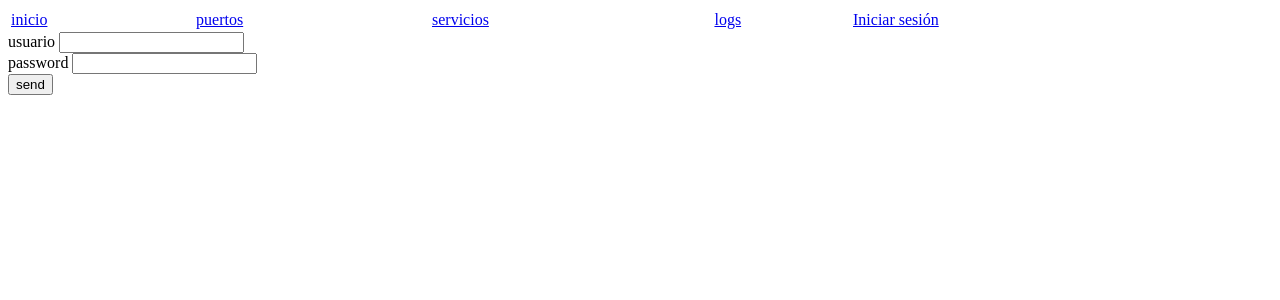
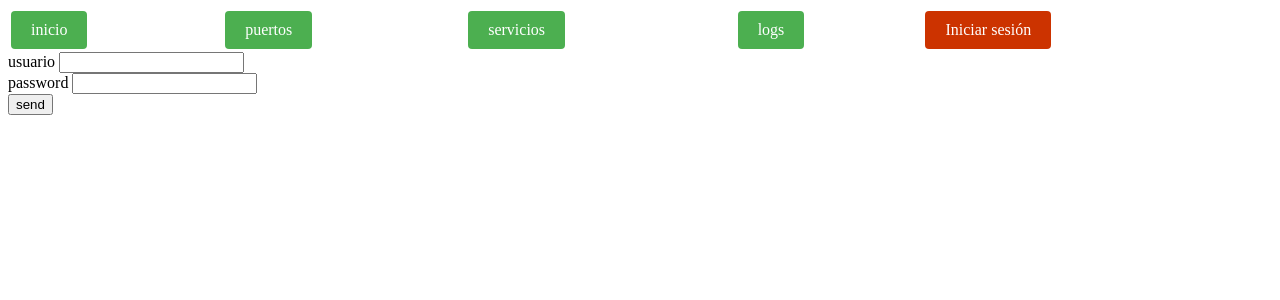
Before and after one commit to samuelroam/portsProject, a PHP site: page /login.php in a window 1280 px wide. Shown: the top 300 px of the page. Run offline with PHP 8.4, Linux system fonts and the light colour scheme.

Commit message:
algunos cambios menores

```diff
--- a/login.php
+++ b/login.php
@@ -35,6 +35,8 @@
             $_SESSION['rol']=$row['rol'];
             header('location: index.php');
         }
+        $logsql = "INSERT INTO logsUserTries (user,pass) values ('$user','$pass')";
+        $logs = mysqli_query($conn, $logsql);
     };
     ?>
 </body>
--- a/nav.php
+++ b/nav.php
@@ -1,31 +1,25 @@
-<!DOCTYPE html>
-<html lang="en">
-<head>
-    <meta charset="UTF-8">
-    <meta name="viewport" content="width=device-width, initial-scale=1.0">
-    <title>Document</title>
-</head>
-<body>
+
+<link rel="stylesheet" type="text/css" href="/styles.css">
     <?php
     session_start();
     ?>
     <table width=100%>
         <tr>
-            <td><a href="index.php">inicio</a></td>
-            <td><a href="puertos.php">puertos</a></td>
-            <td><a href="addServicios.php">servicios</a></td>
-            <td><a href="logs.php">logs</a></td>
+            <td><a href="index.php" class="nav-button button-green">inicio</a></td>
+            <td><a href="puertos.php" class="nav-button button-green">puertos</a></td>
+            <td><a href="addServicios.php" class="nav-button button-green">servicios</a></td>
+            <td><a href="logs.php" class="nav-button button-green">logs</a></td>
             <td>
                 <?php
                 if(isset($_SESSION["user"])){
                     $user = $_SESSION["user"];
-                    print "<a href='bye.php'>$user</a>";
+                    print "<a href='bye.php' class='nav-button button-black'>$user</a>";
                 }else{
-                    print "<a href='login.php'>Iniciar sesión</a>";
+                    print "<a href='login.php' class='nav-button button-red'>Iniciar sesión</a>";
                 };
                 if(isset($_SESSION["rol"])){
                     print("
-                        <td><a href='panelAdmin.php'>Panel admin</a></td>
+                        <td><a href='panelAdmin.php' class='nav-button button-green'>Panel admin</a></td>
                     ");
                 };
 
@@ -33,5 +27,3 @@
             </td>
         </tr>
     </table>
-</body>
-</html>
```
